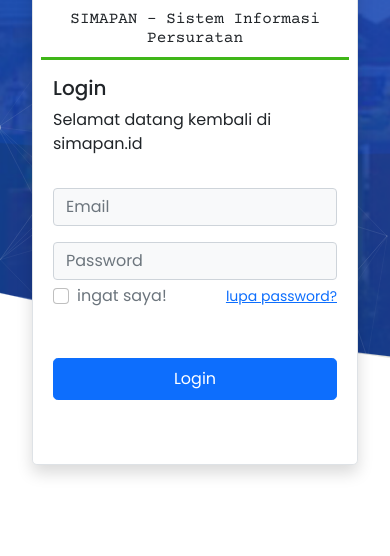
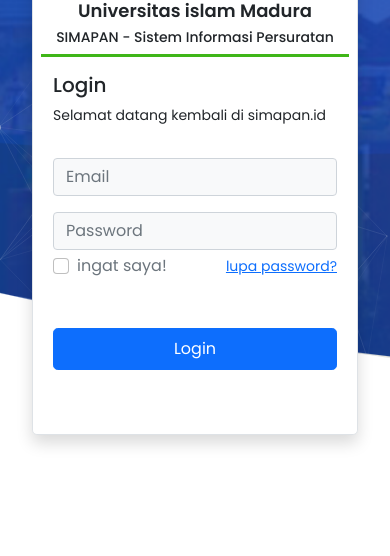
Before and after one commit to youdie05/youdie05.github.io, a plain HTML site: page index.html in a window 390 px wide. Shown: the part 288-844 px from the top of the page. Drawn offline with nearby package versions, Linux system fonts and the light colour scheme.

Commit message:
mengubah styling

```diff
--- a/css/style.css
+++ b/css/style.css
@@ -48,6 +48,7 @@
 
     .box-area {
         margin: 0 20px !important;
+        margin-top: 20px !important;
     }
 
     .logo {
@@ -57,13 +58,26 @@
 
     .info {
         text-align: center;
-        font-family: 'Courier Prime', monospace;
+        font-family: 'Poppins', sans-serif;
+    }
+
+    .info-judul {
+        font-size: 18px;
+        font-weight: 600;
+    }
+
+    .info-app {
+        font-size: 14px;
     }
 
     .left-box {
         align-items: center;
         border-bottom: 3px solid #3fb618;
         padding-top: 0 !important;
+    }
+
+    .sub-login {
+        font-size: 14px;
     }
 
     .footer {
--- a/index.html
+++ b/index.html
@@ -25,7 +25,6 @@
     <!-- main container -->
     <div class="container d-flex justify-content-center align-items-center min-vh-100">
 
-
         <!-- login form container -->
         <div class="row border rounded-3 p-2 pb-5 bg-white shadow box-area">
 
@@ -39,8 +38,8 @@
                 <div class="logo-uim mb-3">
                     <img src="./img/uim.png" class="img-logo" style="width: 100px;">
                 </div>
-                <h4 class="info">Universitas islam Madura</h4>
-                <h6 class="info">SIMAPAN - Sistem Informasi Persuratan</h6>
+                <h4 class="info info-judul">Universitas islam Madura</h4>
+                <h6 class="info info-app">SIMAPAN - Sistem Informasi Persuratan</h6>
                 <small class="info footer">&copy; 2022 - 2023 - SIMAT - Universitas Islam Madura (UIM)
                     - Created By
                     Sekretariat UIM.</small>
@@ -51,7 +50,7 @@
                 <div class="row align-items-center">
                     <div class="header-text mb-3">
                         <h5>Login</h5>
-                        <p>Selamat datang kembali di simapan.id</p>
+                        <p class="sub-login">Selamat datang kembali di simapan.id</p>
                     </div>
                     <div class="input-group mb-3">
                         <input type="email" placeholder="Email" class="form-control bg-light fs-6" required>
```
